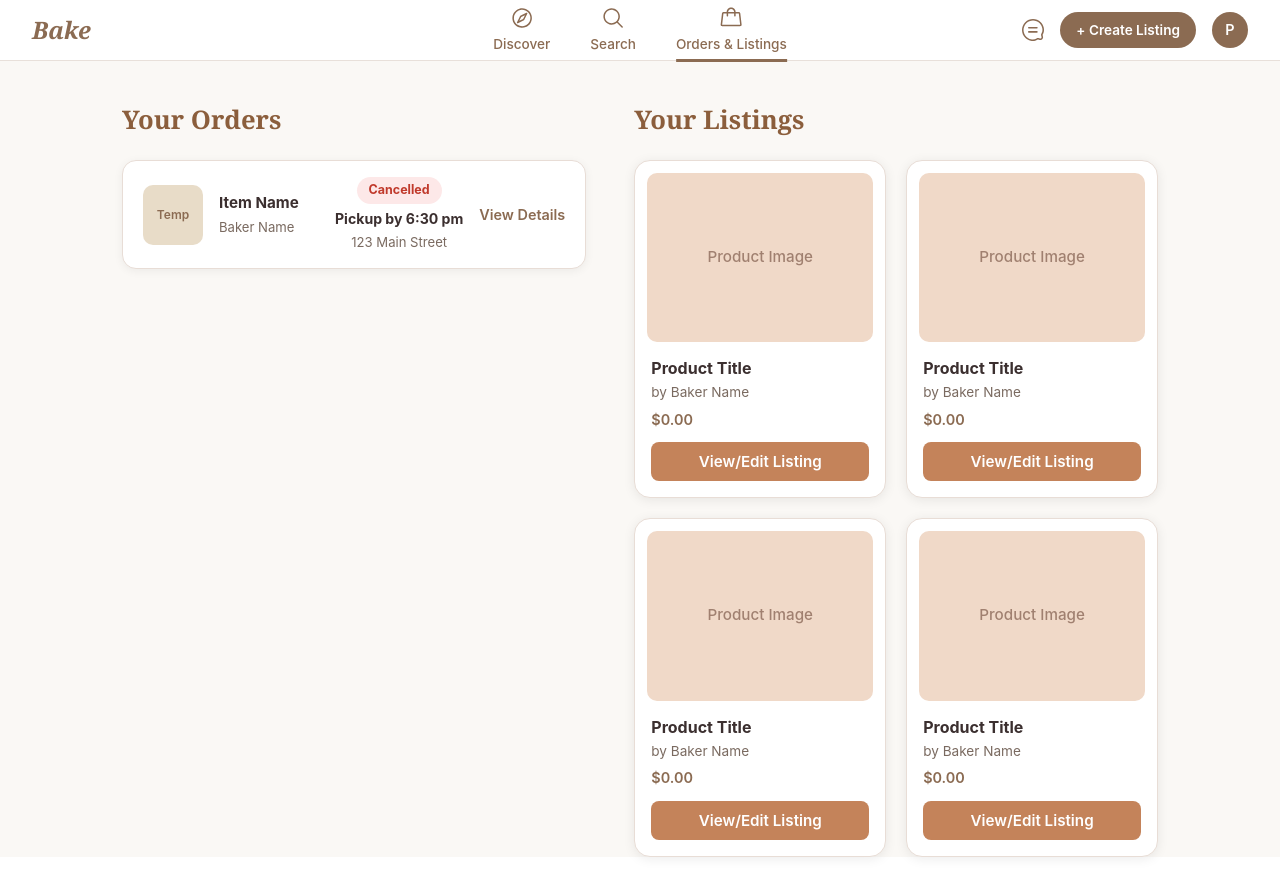
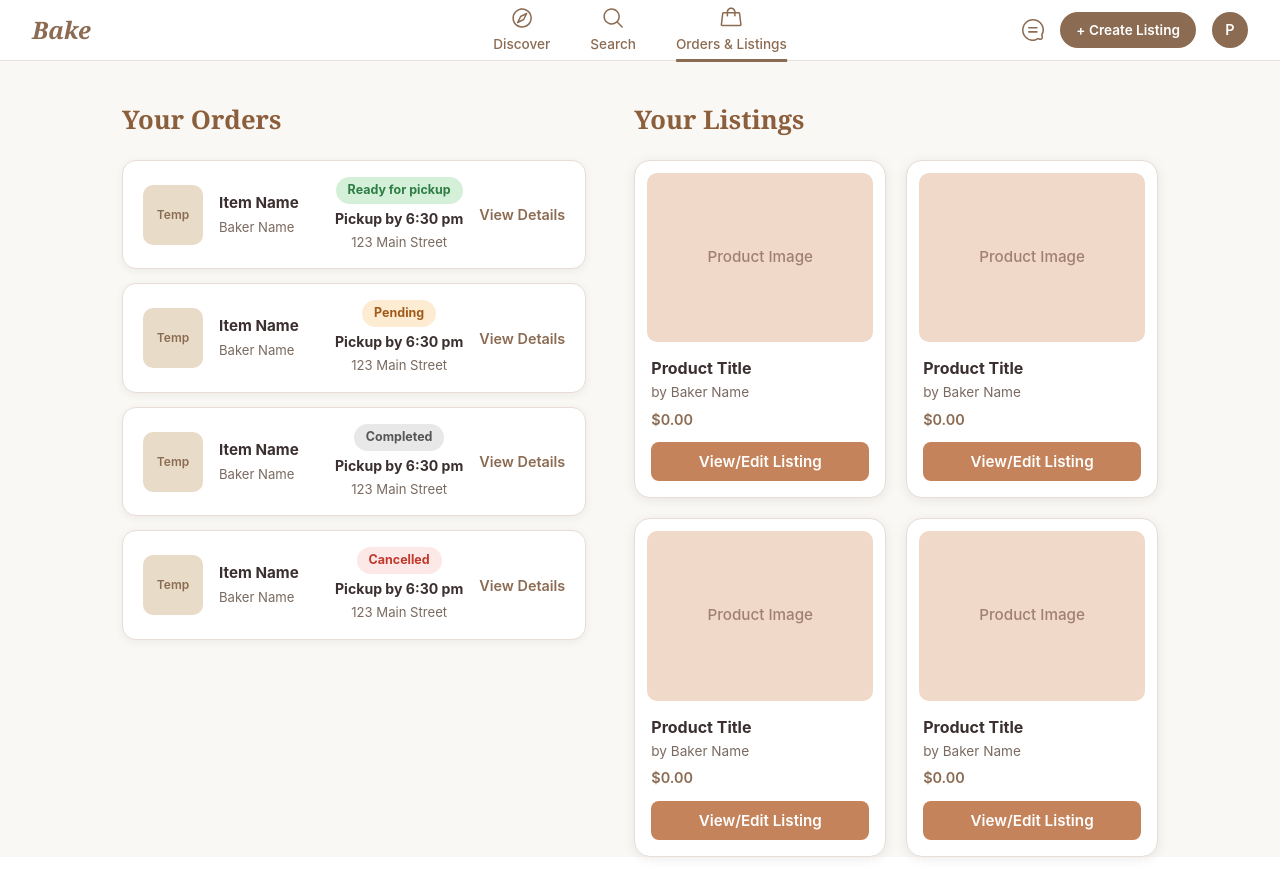
Before and after one commit to GatorBakers/GatorBakers, a React (Vite) app in the folder Client/: page /orders in a window 1280 px wide. Built offline with nearby package versions, Linux system fonts and the light colour scheme.

Commit message:
small change to text

```diff
--- a/Client/src/pages/YourOrderPage.tsx
+++ b/Client/src/pages/YourOrderPage.tsx
@@ -25,9 +25,9 @@ interface Listing {
 //       GET /api/orders?userId={userId} — should return Order[] for the current user.
 //       Handle loading and error states.
 const placeholderOrders: Order[] = [
-    // { id: 1, itemName: 'Item Name', bakerName: 'Baker Name', status: 'ready_for_pickup', pickupTime: 'Pickup by 6:30 pm', pickupAddress: '123 Main Street' },
-    // { id: 2, itemName: 'Item Name', bakerName: 'Baker Name', status: 'pending', pickupTime: 'Pickup by 6:30 pm', pickupAddress: '123 Main Street' },
-    // { id: 3, itemName: 'Item Name', bakerName: 'Baker Name', status: 'completed', pickupTime: 'Pickup by 6:30 pm', pickupAddress: '123 Main Street' },
+    { id: 1, itemName: 'Item Name', bakerName: 'Baker Name', status: 'ready_for_pickup', pickupTime: 'Pickup by 6:30 pm', pickupAddress: '123 Main Street' },
+    { id: 2, itemName: 'Item Name', bakerName: 'Baker Name', status: 'pending', pickupTime: 'Pickup by 6:30 pm', pickupAddress: '123 Main Street' },
+    { id: 3, itemName: 'Item Name', bakerName: 'Baker Name', status: 'completed', pickupTime: 'Pickup by 6:30 pm', pickupAddress: '123 Main Street' },
     { id: 4, itemName: 'Item Name', bakerName: 'Baker Name', status: 'cancelled', pickupTime: 'Pickup by 6:30 pm', pickupAddress: '123 Main Street' },
 ];
 
```
